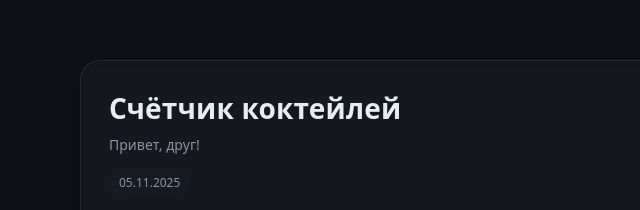
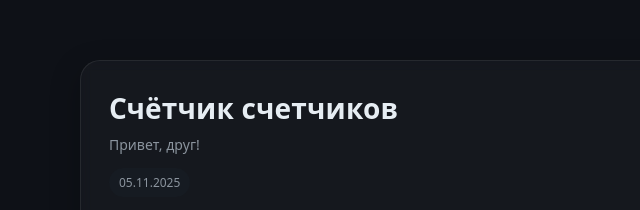
Before and after one commit to MichaelDOMOmsk/tg-mini-app, a plain HTML site: page docs/index.html in a window 1280 px wide. Shown: the part 127-337 px from the top of the page, 200-840 px from the left. Drawn offline with Linux system fonts and the light colour scheme.

Commit message:
Change header text from 'Счётчик коктейлей' to 'Счётчик счетчиков'

```diff
--- a/docs/index.html
+++ b/docs/index.html
@@ -126,7 +126,7 @@
 <body>
   <main class="app">
     <section class="card" aria-label="Счётчик коктейлей">
-      <h1>Счётчик коктейлей</h1>
+      <h1>Счётчик счетчиков</h1>
       <div class="sub" id="hello">Загружаю…</div>
 
       <div class="row">
```
